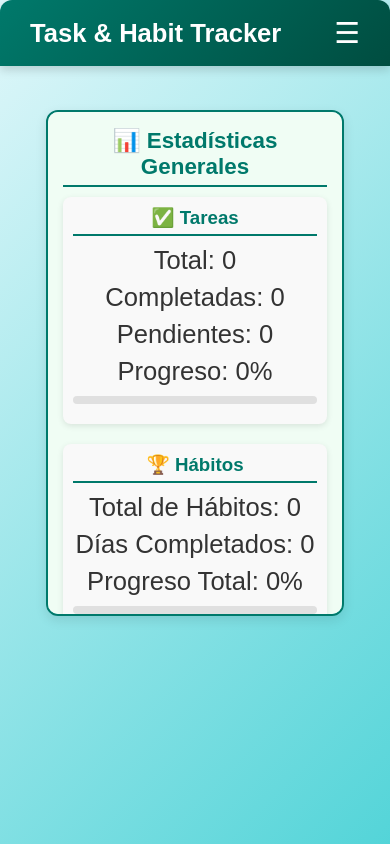
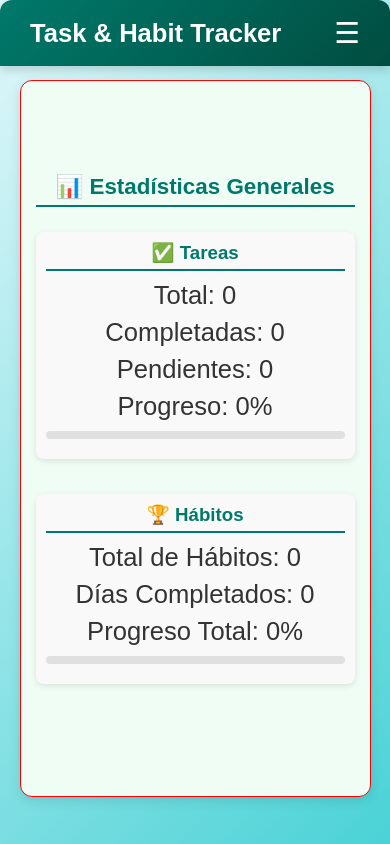
Before and after one commit to CYNNNIA/task-habit-tracker, a React (Vite) app: page /stats in a window 390 px wide. Shown: the top 844 px of the page. Built offline with nearby package versions, Linux system fonts and the light colour scheme.

Commit message:
creo que todo ok

```diff
--- a/src/App.jsx
+++ b/src/App.jsx
@@ -1,4 +1,5 @@
-import { Routes, Route } from "react-router-dom";
+import { Routes, Route, useLocation } from "react-router-dom";
+import { useEffect } from "react";
 import Home from "./pages/Home";
 import TaskPage from "./pages/TaskPage";
 import HabitsPage from "./pages/HabitsPage";
@@ -6,6 +7,18 @@ import Navbar from "./components/Navbar";
 import Statistics from "./components/Statistics"; // Asegúrate de importar esto
 
 function App() {
+  const location = useLocation();
+
+  useEffect(() => {
+    // Elimina la clase al cambiar de página
+    document.body.classList.remove("no-scroll");
+
+    // Si estamos en la ruta de estadísticas, bloquear scroll
+    if (location.pathname === "/stats") {
+      document.body.classList.add("no-scroll");
+    }
+  }, [location.pathname]);
+
   return (
     <>
       <Navbar />
--- a/src/styles/global.css
+++ b/src/styles/global.css
@@ -15,6 +15,17 @@ body {
   align-items: flex-start;
   padding: 10px;
   overflow-x: hidden; /* Evita desbordamientos en móviles */
+}
+
+/* 🔹 Bloquea el scroll SOLO en estadísticas */
+.no-scroll {
+  height: 100vh;
+  overflow: hidden;
+}
+
+/* 🔹 Permite scroll en las demás páginas */
+body {
+  overflow: auto;
 }
 
 /* Contenedor principal */
--- a/src/styles/habits.css
+++ b/src/styles/habits.css
@@ -1,4 +1,3 @@
-/* Contenedor principal de hábitos */
 .habit-container {
   background-color: #f0fdf4;
   border: 2px solid #00796b;
@@ -139,8 +138,9 @@
 /* Responsive */
 @media (max-width: 768px) {
   .habit-container {
-    width: 100%;
+    width: 90vw;
     padding: 15px;
+    margin-right: 10px;
   }
 
   .habit-item {
@@ -158,14 +158,21 @@
 
   .habit-buttons {
     width: 100%;
+    display: flex;
     justify-content: center;
   }
 
   .habit-buttons button {
     width: 40%;
-    height: 30px;
-    font-size: 0.8rem;
+    height: fit-content;
+    font-size: 0.7rem;
     display: flex;
     justify-content: center;
   }
+
+  .stats-container {
+    gap: 15px;
+    border: 1px solid red;
+    width: 100%;
 }
+}
--- a/src/styles/stats.css
+++ b/src/styles/stats.css
@@ -4,11 +4,20 @@
   border-radius: 12px;
   padding: 20px;
   margin: 300px auto;
-  max-height: 60vh;
-  width: 90vw;
+  max-height: 70vh;
+  width: 100vw;
   max-width: 600px;
   box-shadow: 0 4px 12px rgba(0, 0, 0, 0.1);
   text-align: center;
+  overflow: hidden;
+  border: 1px solid red;
+}
+body {
+  margin: 0;
+  font-family: 'Roboto', sans-serif;
+  background-color: #f0f0f0;
+  color: #333;
+
 }
 
 .stats-container h2 {
@@ -59,11 +68,14 @@
 }
 @media (max-width: 768px) {
   .stats-container {
-    margin-top: 100px; /* Espacio para la navbar */
+    margin-top: 70px; /* Espacio para la navbar */
     padding: 15px;
-    width: 95%;
-    min-height: auto; /* Permitir altura dinámica */
-    overflow-y: auto; /* Agrega scroll si es necesario */
+    width: 90vw;
+    min-height: 85vh; /* Permitir altura dinámica */
+    overflow-y: none; /* Agrega scroll si es necesario */
+    justify-content: center;
+    display: flex;
+    flex-direction: column;
   }
 
   .stats-container h2 {
@@ -85,4 +97,5 @@
   .progress-bar {
     height: 8px; /* Ajustamos el tamaño en móviles */
   }
+
 }
--- a/src/styles/task.css
+++ b/src/styles/task.css
@@ -130,9 +130,8 @@
   }
 
   .task-form {
-    flex-direction: column;
-    align-items: center;
-
+    align-items: flex-start;
+    width: 100%;
 
   }
 
```
